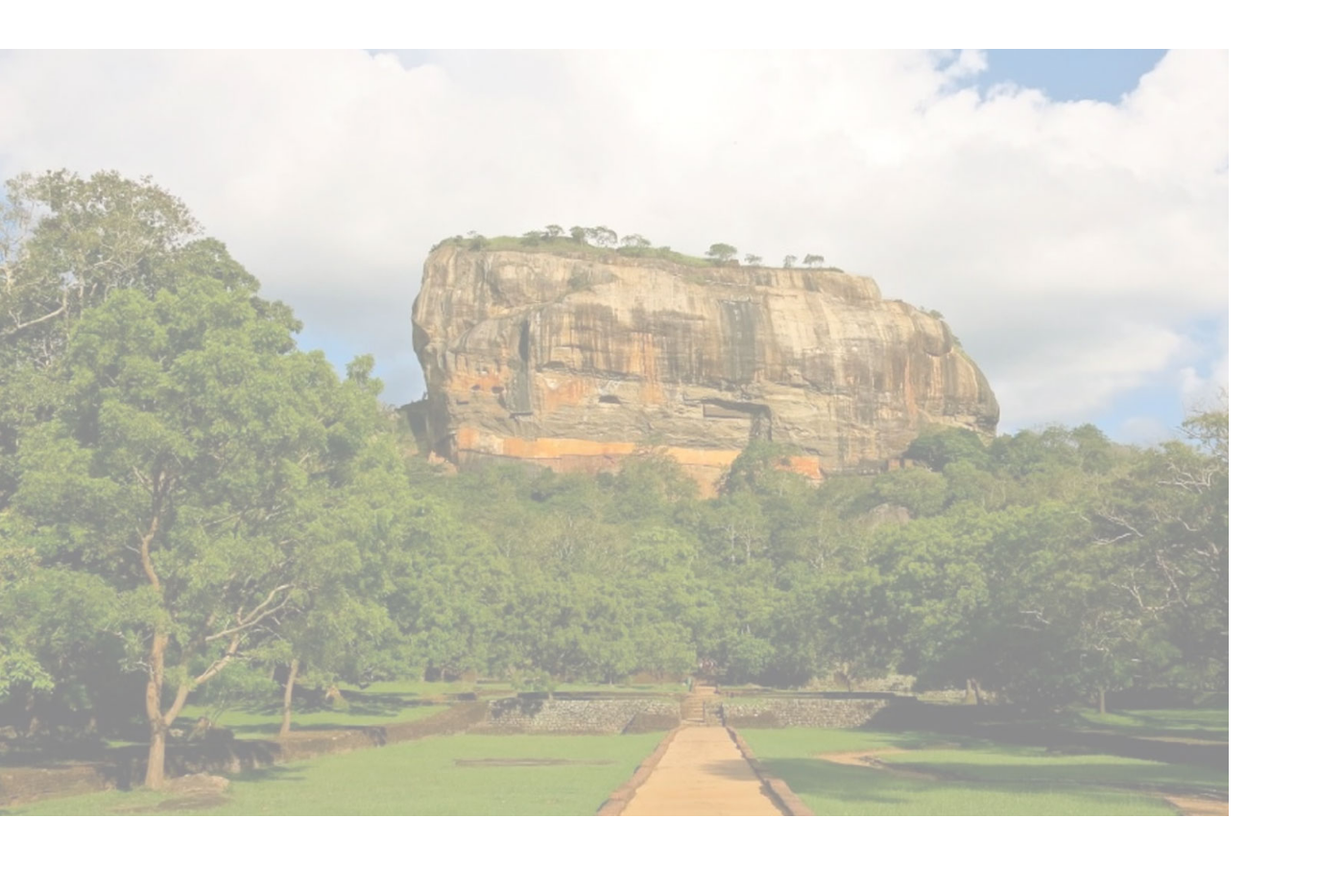
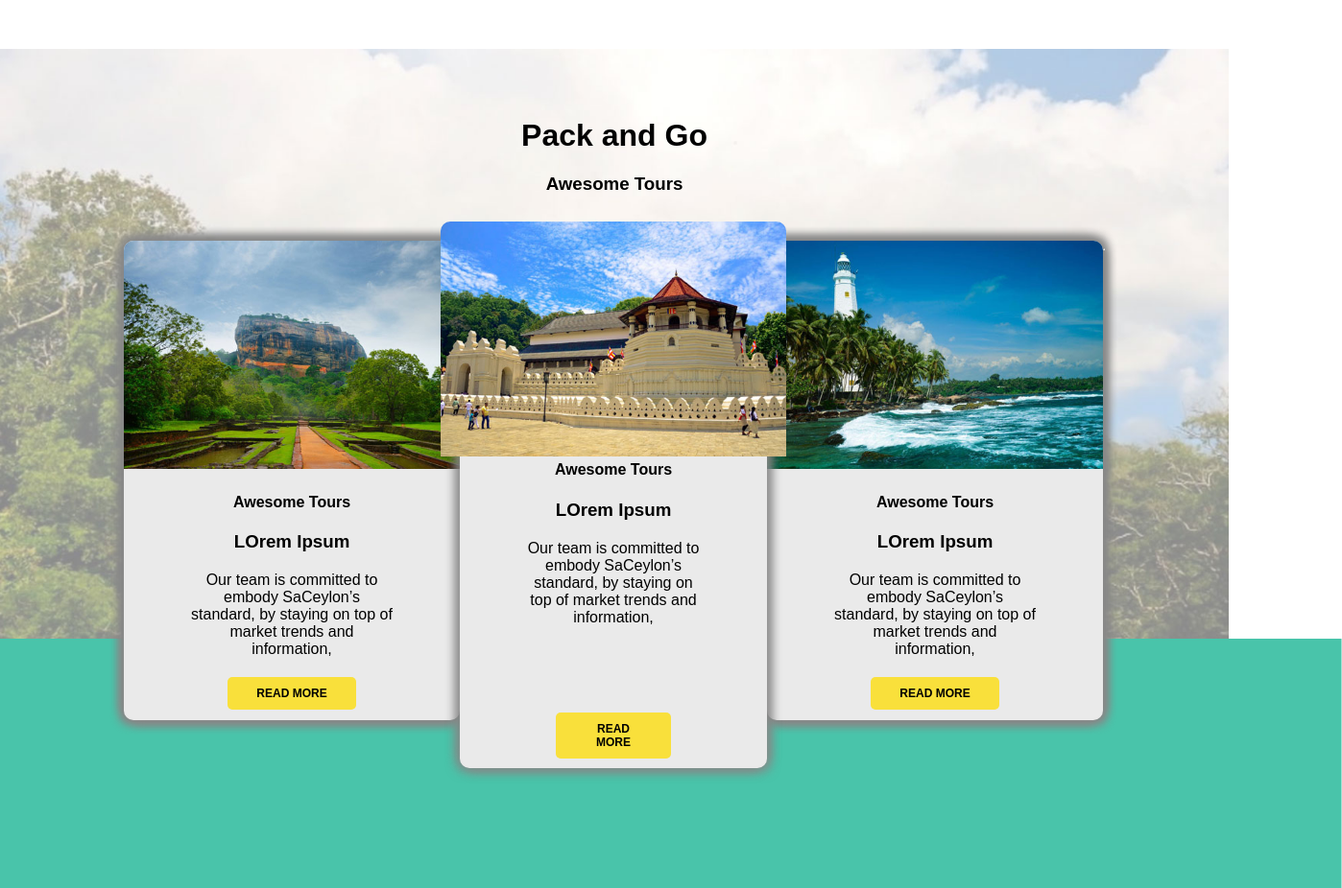
Before and after one commit to Sheran-Randika/Sha-Design, a plain HTML site: page index.html in a window 1280 px wide. Shown: the part 2540-3466 px from the top of the page at 96% size, 1398 px wide, since content can reach past the window. Before the commit the page ends 3395 px from the top, so only its background shows below. Drawn offline with Linux system fonts and the light colour scheme.

```diff
--- a/css/style.css
+++ b/css/style.css
@@ -175,3 +175,161 @@
     height: 82px;
     margin: 10px -4px;
   }
+
+  .packAndGoHead{
+    margin-top: 50px;
+    justify-content: center;
+    align-items: center;
+    text-align: center;
+  }
+
+
+  .packAndGo {
+    position: relative;
+    width: 100%;
+  }
+
+
+  .packAndGoHead,
+  .packAndGoContent {
+    position: absolute;
+    top: 0;
+    left: 0;
+    right: 0;
+  }
+
+  .packAndGoContent{
+    margin-left: 200px;
+    margin-right: 200px;
+    display: flex;
+    justify-content: center;
+    z-index: 1;
+  }
+
+  .packAndGoContent1  , .packAndGoContent3{
+    width: 350px;
+    height: 500px;
+    border-radius: 10px;
+    background-color: #eaeaea;
+    text-align: center;
+    box-shadow:
+    5px 5px 10px #888888, /* Bottom right */
+    -5px -5px 10px #888888, /* Top left */
+    5px -5px 10px #888888, /* Top right */
+    -5px 5px 10px #888888; /* Bottom left */
+  }
+  .packAndGoContent2 {
+    position: relative;
+    width: 360px;
+    height: 550px;
+    border-radius: 10px;
+    background-color: #eaeaea;
+    text-align: center;
+    box-shadow:
+    5px 5px 10px #888888b7, /* Bottom right */
+    -5px -5px 10px #888888a7, /* Top left */
+    5px -5px 10px #888888ad, /* Top right */
+    -5px 5px 10px #888888ac; /* Bottom left */
+  }
+  .packAndGoContent1 img , .packAndGoContent3 img{
+    width: 350px;
+    justify-content: center;
+    border-radius: 10px 10px 0px 0px;
+  }
+  .packAndGoContent2 img{
+    justify-content: center;
+    align-items: center;
+    justify-content: center; width: 360px;
+    margin: -20px ;
+    border-radius: 10px 10px 0px 0px;
+  }
+
+  .packAndGoContent {
+    margin-top: 200px; /* Adjust the margin to create space between the head and content */
+  }
+  .PackAndGoBlueLine::before {
+    content: "";
+    position: absolute;
+    width: 1515px;
+    height: 260px;
+    background-color: #49c4aa;
+    bottom: -125px;
+    left: 50%; /* Center the line */
+  transform: translateX(-50%); /* Center the line horizontally */
+  z-index: -1;
+  }
+  .packAndGoContent p{
+    padding-left: 50px;
+    padding-right: 50px;
+    margin: 20px;
+  }
+  .PackAndGoBtn1 , .PackAndGoBtn3{
+    margin-right: 100px;
+    margin-left: 100px;
+    padding: 10px 30px;
+    border: none;
+    border-radius: 5px;
+    background-color: #f9e03b;
+    color: #000;
+    font-size: 12px;
+    font-weight: bold;
+    text-transform: uppercase;
+    cursor: pointer;
+  }
+  .PackAndGoBtn2{
+    margin-right: 100px;
+    margin-left: 100px;
+    margin-top: 70px;
+    padding: 10px 30px;
+    border: none;
+    border-radius: 5px;
+    background-color: #f9e03b;
+    color: #000;
+    font-size: 12px;
+    font-weight: bold;
+    text-transform: uppercase;
+    cursor: pointer;
+  }
+
+  .values{
+    margin-top: 100px;
+  }
+  .valuesImg{
+    float: left;
+    margin-left: 150px;
+  }
+  .valuesImg img{
+    width: 417px;
+    height: 444px;
+    border-radius: 10px;
+  }
+  .valuesContain{
+    float: right;
+    width: 850px;
+  }
+  .valuesSpan{
+    font-weight: bold;
+    color: #000;
+    border: #49c4aa solid 2px;
+    width: 704px;
+    height: 70px;
+  }
+ .trans{
+    background-color: #49c4aa;
+    color: #ffffff;
+    height: 70px;
+    border: none;
+    position: relative;
+  width: 200px; /* Adjust the width of the rectangle */
+  font-size: 17px;
+
+  }
+  .trans::before {
+    content: "";
+    position: absolute;
+    top: 0;
+    right: -20px; /* Adjust the distance of the triangle from the right edge */
+    border-style: solid;
+    border-width: 35px 0 35px 20px; /* Adjust the size of the triangle */
+    border-color: transparent transparent transparent #49c4aa; /* Adjust the color of the triangle to match the rectangle background */
+  }
--- a/index.html
+++ b/index.html
@@ -98,7 +98,56 @@
 
     </diV>
 </div>
-<diV>
+<div class="packAndGo">
+<diV class="packAndGoImg">
     <img class="mainImg" src="images/bg1.jpg" alt="image">
 </diV>
+<diV class="packAndGoHead">
+    <h1>Pack and Go</h1>
+    <h3>Awesome Tours</h3>
+</diV>
+<diV class="packAndGoContent">
+    <diV class="packAndGoContent1">
+        <img src="images/ht1.jpg" alt="image">
+        <h4>Awesome Tours</h4>
+        <h3>LOrem Ipsum</h3>
+        <p>Our team is committed to embody SaCeylon’s standard, by staying on top of market trends and information,
+        </p>
+        <button class="PackAndGoBtn1">Read More</button>
+    </diV>
+    <diV class="packAndGoContent2">
+        <img src="images/ht2.jpg" alt="image">
+        <h4>Awesome Tours</h4>
+        <h3>LOrem Ipsum</h3>
+        <p>Our team is committed to embody SaCeylon’s standard, by staying on top of market trends and information,
+        </p>
+        <button class="PackAndGoBtn2">Read More</button>
+    </diV>
+    <diV class="packAndGoContent3">
+        <img src="images/ht3.jpg" alt="image">
+        <h4>Awesome Tours</h4>
+        <h3>LOrem Ipsum</h3>
+        <p>Our team is committed to embody SaCeylon’s standard, by staying on top of market trends and information,
+        </p>
+        <button class="PackAndGoBtn3">Read More</button>
+    </diV>
+    <diV class="PackAndGoBlueLine">
+        <hr>
+    </diV>
+</diV>
+</div>
+<div class="values">
+<div class="valuesImg">
+    <img class="mainImg" src="images/h2.jpg" alt="image">
+</div>
+<div class="valuesContain">
+<h2>Values</h2>
+<diV class="valuesSpan"><button class="trans">Transparency</button><button class="customer">Customer first </button><button class="encourage">Encouraging diversity </button></diV>
+
+<p>We want to deliver what we promise and we maintain high levels of
+    open and honest transparency to be ethically and socially responsible.
+</p>
+<button class="valuesBtn">Read More</button>
+</div>
+</div>
 </html>
```
